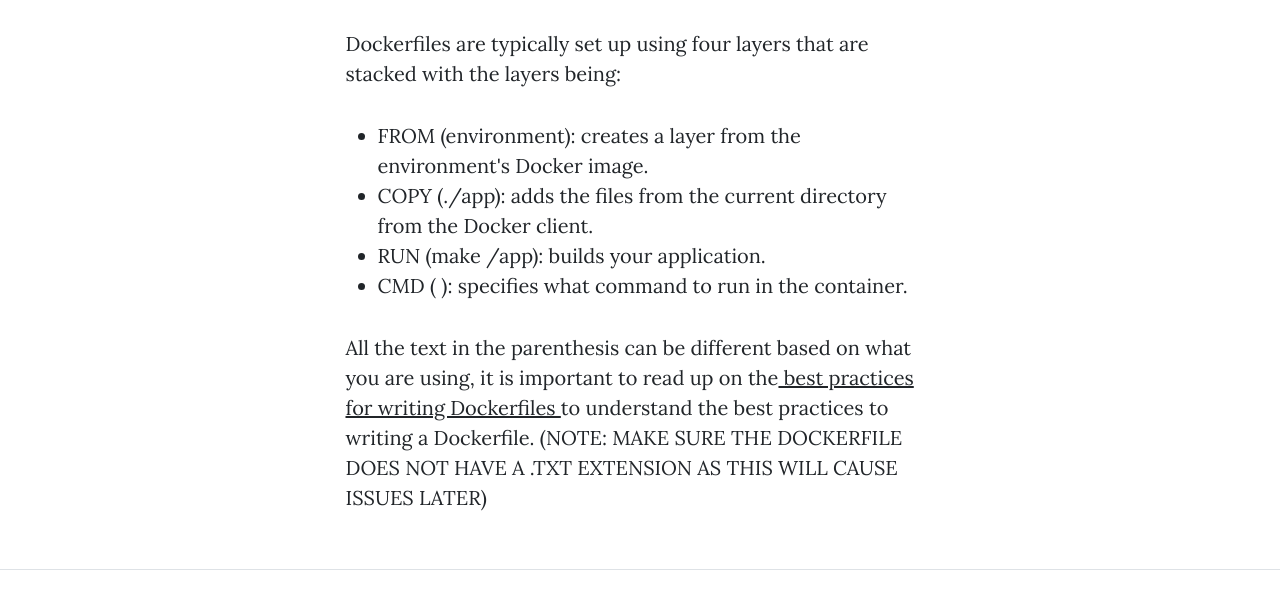
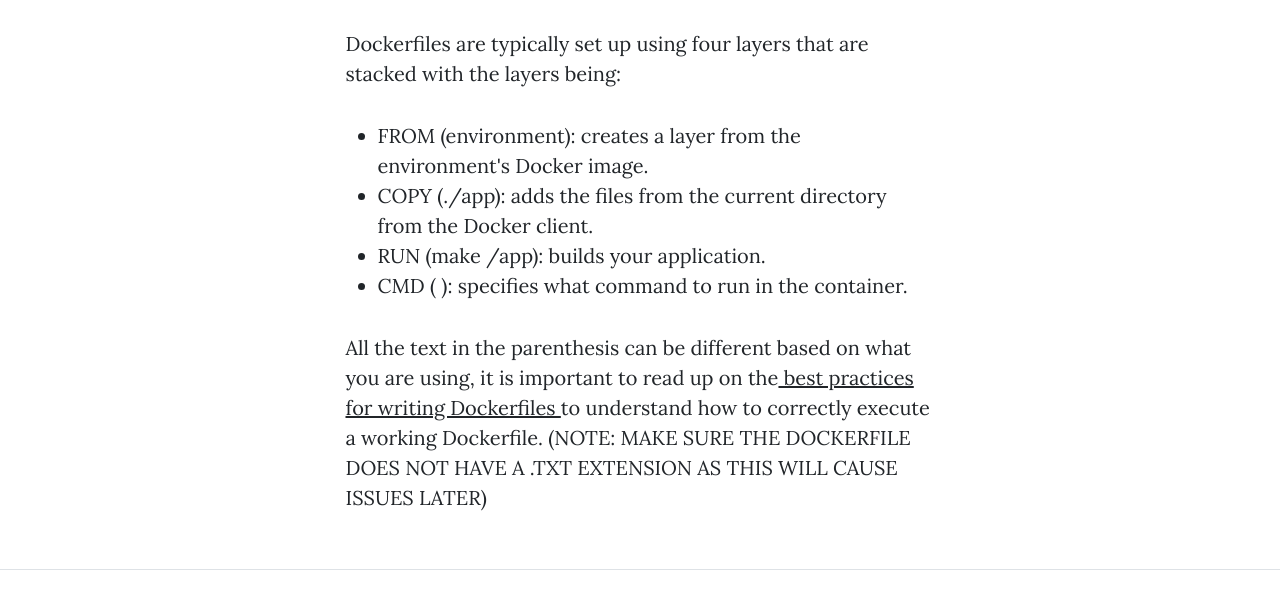
Before and after one commit to sduvapu/project, a plain HTML site: page public_html/docker.html in a window 1280 px wide. Shown: the part 2047-2656 px from the top of the page. Drawn offline with nearby package versions, Linux system fonts and the light colour scheme; a web font is replaced by a local one.

Commit message:
Update docker.html

```diff
--- a/public_html/docker.html
+++ b/public_html/docker.html
@@ -87,7 +87,7 @@
                             <li>RUN (make /app): builds your application.</li>
                             <li>CMD ( ): specifies what command to run in the container.</li>
                         </ul>
-                        <p>All the text in the parenthesis can be different based on what you are using, it is important to read up on the<a href="https://docs.docker.com/develop/develop-images/dockerfile_best-practices/"> best practices for writing Dockerfiles </a>to understand the best practices to writing a Dockerfile. (NOTE: MAKE SURE THE DOCKERFILE DOES NOT HAVE A .TXT EXTENSION AS THIS WILL CAUSE ISSUES LATER)</p>
+                        <p>All the text in the parenthesis can be different based on what you are using, it is important to read up on the<a href="https://docs.docker.com/develop/develop-images/dockerfile_best-practices/"> best practices for writing Dockerfiles </a>to understand how to correctly execute a working Dockerfile. (NOTE: MAKE SURE THE DOCKERFILE DOES NOT HAVE A .TXT EXTENSION AS THIS WILL CAUSE ISSUES LATER)</p>
 
                     </div>
                 </div>
```
